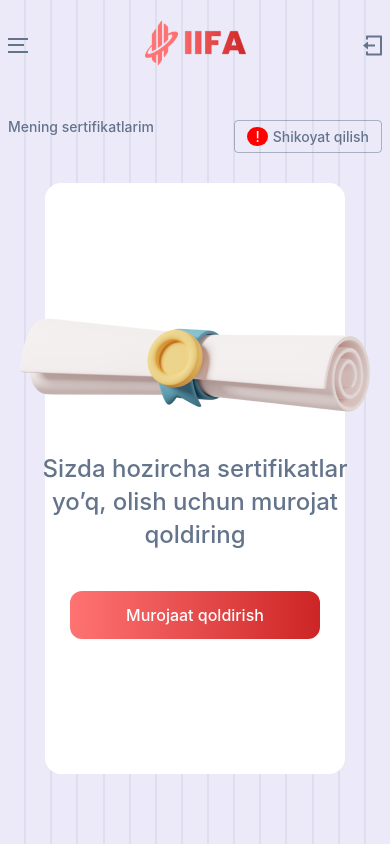
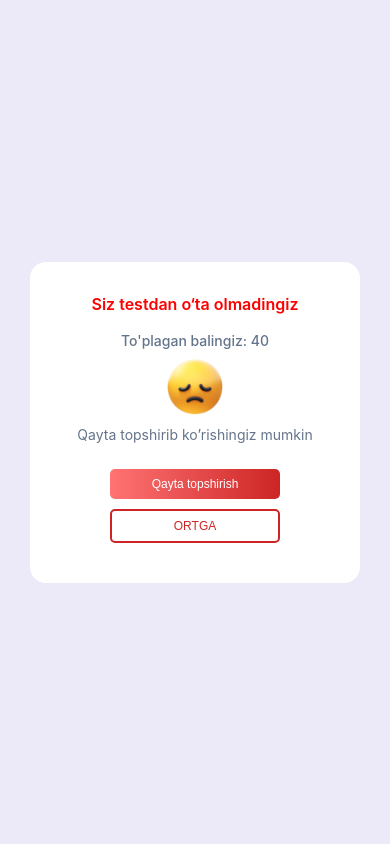
Before and after one commit to SanjarbekH02/Auditt, a React (Create React App) app: page /certificate in a window 390 px wide. Shown: the top 844 px of the page. Built offline with nearby package versions, Linux system fonts and the light colour scheme.

Commit message:
add responsive

```diff
--- a/src/App.jsx
+++ b/src/App.jsx
@@ -15,6 +15,7 @@ function App() {
   return (
     <div className="App">
       <Background />
+      <QuizModal/>
        <Navbar />
        <ScrollToTop />
       <Routes>
--- a/src/Components/QuizModal/QuizModal.jsx
+++ b/src/Components/QuizModal/QuizModal.jsx
@@ -24,7 +24,7 @@ import SuccesImg from '../../images/success-quiz.png';
 import UpsetImg from '../../images/upset.png';
 
 const QuizModal = ({  }) => {
-    const score = 200
+    const score = 40
 
     const isPassed = score >= 92;
 
@@ -35,7 +35,7 @@ const QuizModal = ({  }) => {
                 <p className="quiz-modal-score">
                     To'plagan balingiz: {score}
                 </p>
-                <img src={isPassed ? SuccesImg : UpsetImg} alt={isPassed ? "Success" : "Upset"} />
+                <img className='success-img' src={isPassed ? SuccesImg : UpsetImg} alt={isPassed ? "Success" : "Upset"} />
                 {isPassed ? (
                     ""
                 ) : (
--- a/src/Pages/Certificate/Certificate.css
+++ b/src/Pages/Certificate/Certificate.css
@@ -234,3 +234,183 @@
     border-radius: 8px;
     background-color: white;
 }
+
+@media only screen and (max-width: 550px) {
+
+    .certificate-namee{
+        display: none;
+    }
+    .certificate-block{
+        width: 100%;
+        margin-bottom: 40vh;
+        border-radius: 5px;
+        height: 50vh;
+    }
+
+    .noCertificate{
+        width: 140px;
+    }
+
+    .certificate-desc{
+        width: 220px;
+        font-size: 14px;
+        line-height: 17px;
+        padding: 20px 0;
+    }
+
+    .certificate-btn{
+        width: 100px;
+        padding: 10px;
+        border-radius: 3px;
+        font-size: 8px;
+    }
+
+    .appeal{
+        width: 100%;
+        border-radius: 3px;
+        padding: 20px;
+        position: relative;
+    }
+
+    .appeal-text{
+        display: flex;
+        align-items: flex-start;
+        flex-direction: column;
+        justify-content: flex-start;
+    }
+
+    .appeal-title{
+        font-size: 16px;
+        margin-bottom: 25px;
+    }
+
+    .appeal-text-left{
+        width: 95%;
+    }
+
+    .appeal-doc{
+        font-size: 16px;
+        line-height: 20px;
+    }
+
+    .appeal-img{
+        width: 100px;
+        position: absolute;
+        top: 0;
+        right: 15px;
+        transform: rotate(90deg);
+    }
+
+    .appeal-addres-block{
+        display: flex;
+        flex-direction: column;
+    }
+
+    .input-block{
+        width: 100%;
+    }
+
+    .appeal-input{
+        width: 100%;
+        font-size: 16px;
+        padding: 10px;
+        border-radius: 8px;
+        margin-bottom: 10px;
+        margin-top: 10px;
+    }
+
+    .appeal-addres{
+        width: 100%;
+        margin-top: 20px;
+    }
+
+    .addres-title{
+        font-size: 16px;
+    }
+
+    .appeal-link{
+        font-size: 14px;
+        color: #64748B;
+        padding: 5px 0;
+    }
+
+    .appeal-maps{
+        width: 100%;
+        margin-top: 20px;
+    }
+
+    .appeal-submit{
+        width: 100%;
+        justify-content: space-between;
+        padding: 40px 0;
+    }
+
+    .appeal-cancel{
+        width: 170px;
+        border-radius: 8px;
+        margin-right: 0;
+    }
+
+    .appeal-cancel:hover{
+        box-shadow: 0 0 5px #64748B;
+    }
+
+    .appeal-confirm{
+        width: 170px;
+        border-radius: 8px;
+        margin-right: 0;
+    }
+
+    .appeal-confirm:hover{
+        background: linear-gradient(#FF7373, #CD2525);
+        box-shadow: 0 0 3px #FF7373;
+    }
+
+    .certificates{
+        width: 100%;
+        height: 100vh;
+        display: flex;
+        justify-content: space-between;
+        flex-wrap: wrap;
+        padding: 20px;
+        background-color: white;
+        border-radius: 16px;
+        margin-bottom: 50px;
+    }
+
+    .certificate-card{
+        width: 380px;
+        height: fit-content;
+        border-radius: 12px;
+    }
+
+    .cert-img{
+        width: 100%;
+    }
+
+    .cert-down{
+        display: flex;
+        align-items: center;
+        justify-content: space-between;
+        padding: 15px 0;
+    }
+
+    .down-text{
+        font-family: Inter;
+        font-weight: 400;
+        font-size: 16px;
+        color: #6E7079;
+    }
+
+    .down-btn{
+        width: 160px;
+        border: 1px solid #64748B;
+        padding: 8px;
+        font-family: Inter;
+        font-weight: 400;
+        font-size: 16px;
+        color: #64748B;
+        border-radius: 8px;
+        background-color: white;
+    }
+}
--- a/src/Pages/Certificate/Certificate.jsx
+++ b/src/Pages/Certificate/Certificate.jsx
@@ -39,7 +39,7 @@ const Sertificate = () => {
                 !certificate & !fillingApp ? (
                     <div className='container'>
                         <div className="lesson-block">
-                            <div className="lesson-name">
+                            <div className="lesson-name certificate-namee">
                                 <h2 className="course-name">Mening sertifikatlarim</h2>
                             </div>
                             <div className="complaint">
@@ -50,7 +50,7 @@ const Sertificate = () => {
                             </div>
                         </div>
                         <div className="certificate-block">
-                            <img src={NoCertificate} alt="certificate img" />
+                            <img className='noCertificate' src={NoCertificate} alt="certificate img" />
                             <p className="certificate-desc">Sizda hozircha sertifikatlar yo’q, olish uchun murojat qoldiring</p>
                             <button onClick={fillingHandle} className="certificate-btn">Murojaat qoldirish</button>
                         </div>
@@ -58,7 +58,7 @@ const Sertificate = () => {
                 ) : !certificate &&(
                     <div className='container'>
                         <ScrollToTop />
-                        <div className="appeal">
+                        <form className="appeal">
                             <h2 className="appeal-title">Sertifikat uchun murojaat</h2>
                             <div className="appeal-text">
                                 <div className="appeal-text-left">
@@ -106,7 +106,7 @@ const Sertificate = () => {
                                 <button onClick={fillingHandle} className="appeal-cancel">Cancel</button>
                                 <button type='submit' className="appeal-confirm">Confirm</button>
                             </div>
-                        </div>
+                        </form>
                     </div>
                 )
 
--- a/src/Pages/Courses/Courses.css
+++ b/src/Pages/Courses/Courses.css
@@ -34,6 +34,7 @@
 .play-btn {
   position: relative;
   padding-right: 40px;
+  z-index: 0;
 }
 
 .play-btn::after {
@@ -47,6 +48,7 @@
   right: 25px;
   transform: rotate(-45deg);
   cursor: pointer;
+  z-index: 0;
 }
 
 .warning {
@@ -431,6 +433,10 @@
     display: none;
   }
 
+  .lesson-block{
+    padding: 0;
+  }
+
   .lock-lesson {
     width: 100%;
     height: fit-content;
@@ -453,6 +459,7 @@
 
   .complaint {
     margin-left: auto;
+    margin-bottom: 10px;
   }
 
   .complaint-btn {
@@ -540,6 +547,15 @@
 
   }
 
+  .chat-container{
+    display: none;
+  }
+
+  .hidden-active{
+    display: flex;
+    flex-direction: column;
+  }
+
   .chat-title {
     font-size: 20px;
     line-height: 28px;
--- a/src/Pages/Quiz/Quiz.css
+++ b/src/Pages/Quiz/Quiz.css
@@ -72,6 +72,7 @@
     display: flex;
     align-items: center;
     justify-content: center;
+    z-index: 99;
 }
 
 .quiz-modal-content{
@@ -141,3 +142,97 @@
     color: #64748B;
     text-align: center;
 }
+
+
+@media only screen and (max-width: 550px) {
+
+    .quiz{
+        position: relative;
+        padding-bottom: 30px;
+    }
+
+    .quiz-complaint{
+        position: absolute;
+        bottom: 0;
+        right: 0;
+    }
+
+    .write-quiz-block{
+        width: 100%;
+        justify-content: space-between;
+        flex-direction: column;
+    }
+
+    .written-quiz{
+        width: 100%;
+        background-color: inherit;
+        padding-top: 0;
+    }
+
+    .quiz-book{
+        font-size: 16px;
+    }
+
+    .quiz-info{
+        font-size: 14px;
+        line-height: 19px;
+    }
+
+    .quiz-chat{
+        width: 100%;
+        display: flex;
+        flex-direction: column;
+    }
+
+
+    .score-number{
+        width: 100%;
+        font-size: 16px;
+    }
+
+    .quiz-modal-content{
+        width: 330px;
+    }
+
+    .quiz-messeg{
+        font-size: 16px;
+        line-height: 15px;
+        padding: 15px;
+    }
+
+    .quiz-modal-score{
+        font-weight: 500;
+        font-size: 14px;
+        margin: 0;
+        padding: 5px;
+    }
+
+    .success-img{
+        width: 66px;
+    }
+
+    .quiz-modal-btn{
+        width: 170px;
+        padding: 8px;
+        font-size: 12px;
+        border-radius: 5px;
+        margin-top: 20px;
+    }
+
+    .modal-back{
+        width: 170px;
+        padding: 8px;
+        font-size: 12px;
+        border-radius: 5px;
+        /* margin-top: 20px; */
+    }
+
+    .modal-back:hover{
+        box-shadow: 0 0 5px #FF7373;
+    }
+
+    .quiz-modal-reply{
+        font-size: 14px;
+    }
+
+}
--- a/src/Pages/Quiz/Quiz.jsx
+++ b/src/Pages/Quiz/Quiz.jsx
@@ -67,7 +67,7 @@ const Quiz = () => {
                         <div className="write-block write-quiz-block">
                             <div className="written-quiz">
                                 <div>
-                                    <h2 className="course-name">Mavzu: Audit</h2>
+                                    <h2 className="course-name quiz-book">Mavzu: Audit</h2>
                                     <p className="quiz-info">O'qituvchi: Azizov Aziz</p>
                                     <p className="quiz-info">O'O'tish bali: 92</p>
                                     <p className="quiz-info">Ajratilgan vaqt: 30 min</p>
@@ -121,7 +121,7 @@ const Quiz = () => {
                                 <h2 className="course-name">O’tishingiz kerak bo’lgan oraliq nazorat test:</h2>
                             </div>
                             <div className="complaint">
-                                <button className="complaint-btn">
+                                <button className="complaint-btn quiz-complaint">
                                     <span className="attention">!</span>
                                     Shikoyat qilish
                                 </button>
```
Also changed, not shown: src/Pages/Courses/Courses.jsx (+5 -7 lines).
